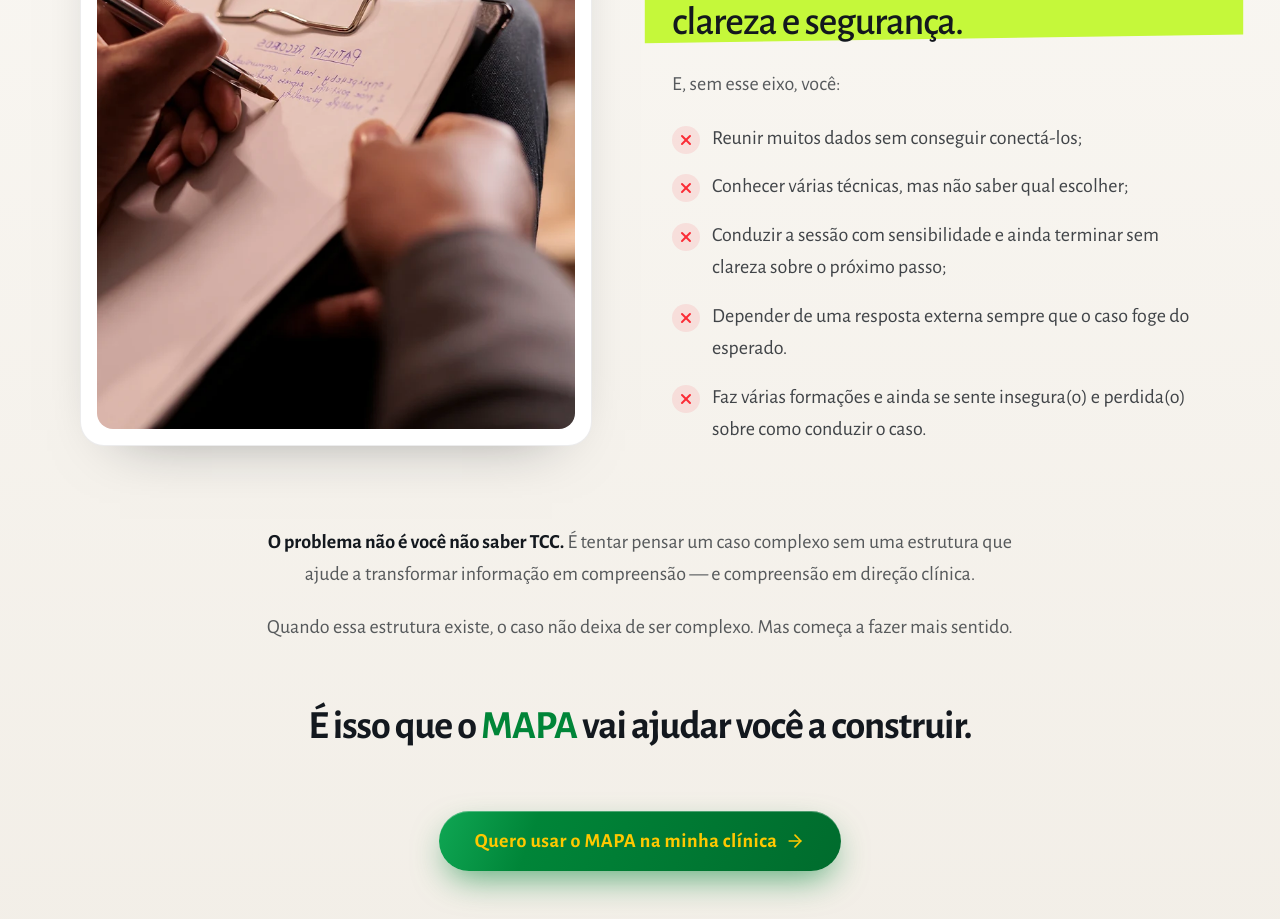
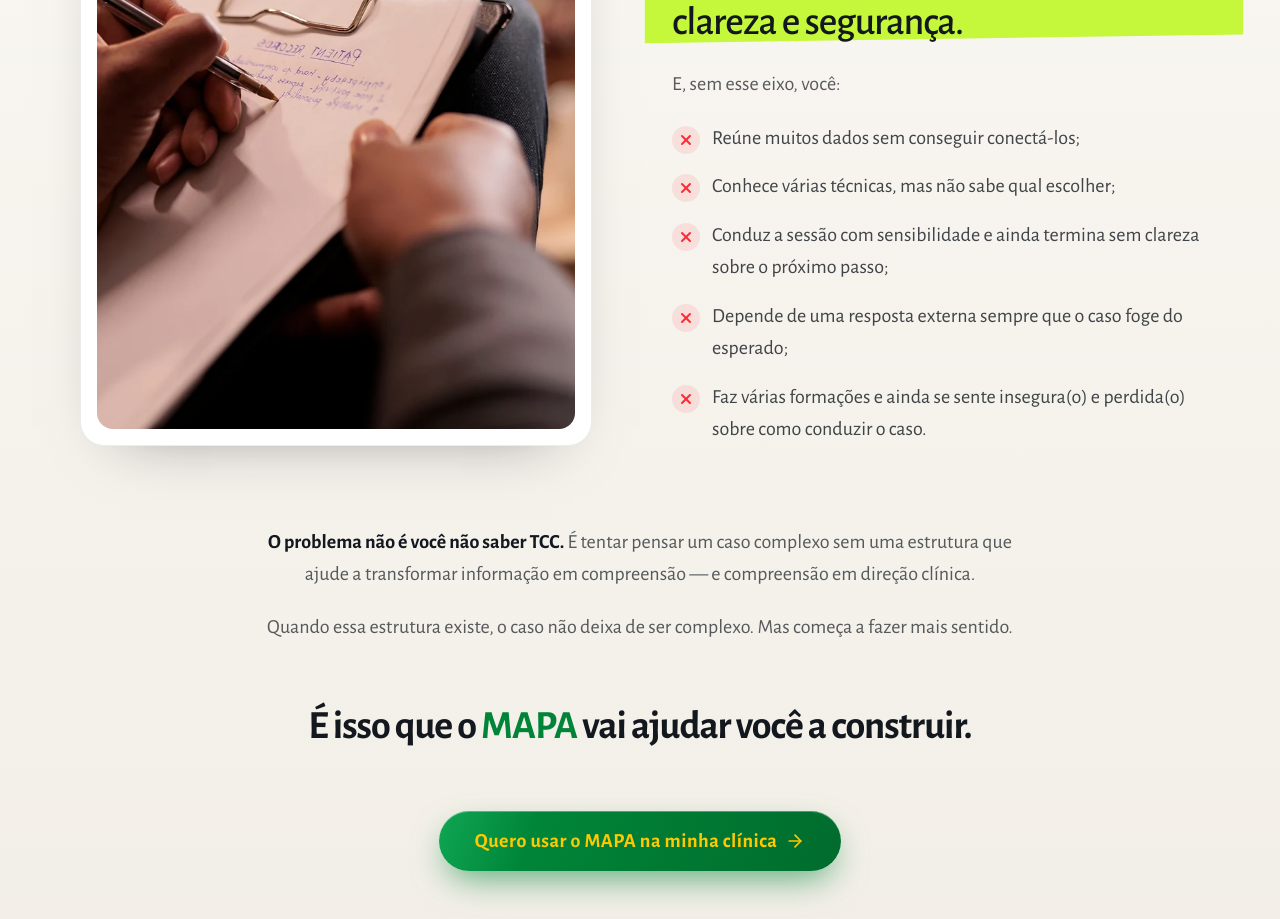
Before and after one commit to intelli-ia/dra-katia-caetano-pg-vendas, a Next.js app: page / in a window 1280 px wide. Shown: the part 2160-3079 px from the top of the page. Built offline with nearby package versions, Linux system fonts and the light colour scheme.

Commit message:
style: update hero responsiveness, adjust copy verb tense in problem list, and refine solution text alignment

```diff
--- a/src/components/Hero.tsx
+++ b/src/components/Hero.tsx
@@ -47,12 +47,12 @@ export default function HeroSection() {
           initial="hidden"
           animate="show"
           transition={{ staggerChildren: 0.12, delayChildren: 0.15 }}
-          className="mx-auto flex max-w-[17rem] translate-y-24 flex-col items-start text-left sm:max-w-sm md:translate-y-0 md:ml-12 md:max-w-2xl lg:ml-20"
+          className="mx-auto flex max-w-[90%] translate-y-24 flex-col items-center text-center sm:max-w-md md:translate-y-0 md:ml-12 md:max-w-2xl md:items-start md:text-left lg:ml-20"
         >
           <motion.h1
             variants={fadeUp}
             transition={{ duration: 0.9, ease }}
-            className="max-w-xl font-heading text-[1.375rem] leading-[1.2] font-medium tracking-tight text-white md:text-[2rem] lg:text-[2.75rem]"
+            className="max-w-xl font-heading text-[1.75rem] leading-[1.2] font-medium tracking-tight text-white md:text-[2rem] lg:text-[2.75rem]"
           >
             Aprenda a formular seus casos com{" "}
             <span className="text-[#FFC800]">clareza</span> e saiba qual caminho
@@ -63,7 +63,7 @@ export default function HeroSection() {
           <motion.h2
             variants={fadeUp}
             transition={{ duration: 0.8, ease }}
-            className="mt-4 max-w-lg text-sm leading-relaxed font-normal text-white/65 md:mt-6 md:text-lg"
+            className="mt-4 max-w-lg text-base leading-relaxed font-normal text-white/65 md:mt-6 md:text-lg"
           >
             Com o <span className="font-semibold text-white">MAPA</span>, você
             organiza os dados clínicos, visualiza como os elementos do caso se
--- a/src/components/Problem.tsx
+++ b/src/components/Problem.tsx
@@ -23,10 +23,10 @@ const questions = [
 ];
 
 const consequences = [
-  "Reunir muitos dados sem conseguir conectá-los;",
-  "Conhecer várias técnicas, mas não saber qual escolher;",
-  "Conduzir a sessão com sensibilidade e ainda terminar sem clareza sobre o próximo passo;",
-  "Depender de uma resposta externa sempre que o caso foge do esperado.",
+  "Reúne muitos dados sem conseguir conectá-los;",
+  "Conhece várias técnicas, mas não sabe qual escolher;",
+  "Conduz a sessão com sensibilidade e ainda termina sem clareza sobre o próximo passo;",
+  "Depende de uma resposta externa sempre que o caso foge do esperado;",
   "Faz várias formações e ainda se sente insegura(o) e perdida(o) sobre como conduzir o caso.",
 ];
 
--- a/src/components/Solution.tsx
+++ b/src/components/Solution.tsx
@@ -170,9 +170,9 @@ export default function SolutionSection() {
         whileInView="show"
         viewport={viewport}
         transition={{ duration: 0.8, ease }}
-        className="mx-auto mt-16 flex w-full max-w-3xl flex-col items-center gap-5 text-center md:mt-20"
+        className="mx-auto mt-16 flex w-full max-w-3xl flex-col items-start gap-5 text-left md:mt-20 md:items-center md:text-center"
       >
-        <p className="font-heading text-[1.5rem] leading-[1.18] font-medium tracking-tight md:text-[2rem] lg:text-[2.5rem]">
+        <p className="w-full text-center font-heading text-[1.5rem] leading-[1.18] font-medium tracking-tight md:text-[2rem] lg:text-[2.5rem]">
           O MAPA não é uma ficha para preencher mecanicamente.
         </p>
         <p className="text-lg leading-relaxed text-[#13181E]/70 md:text-xl">
```
